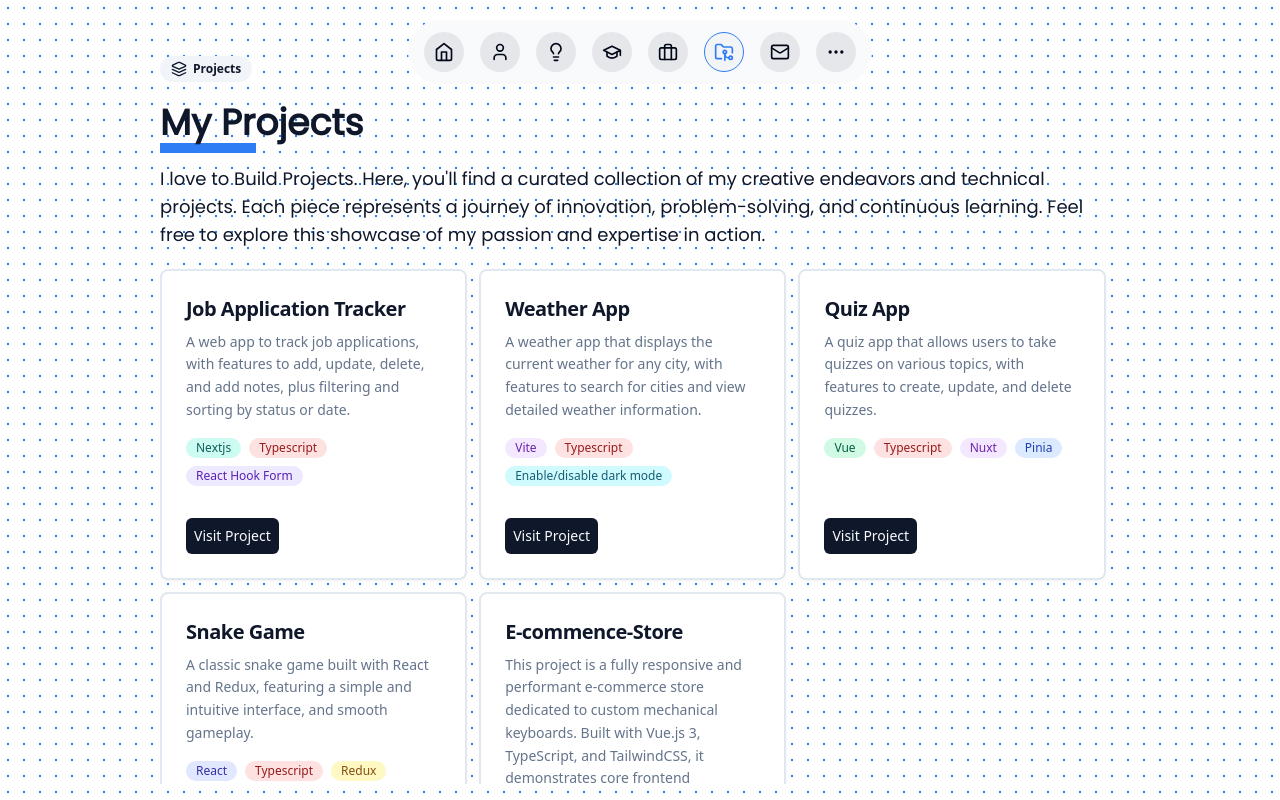
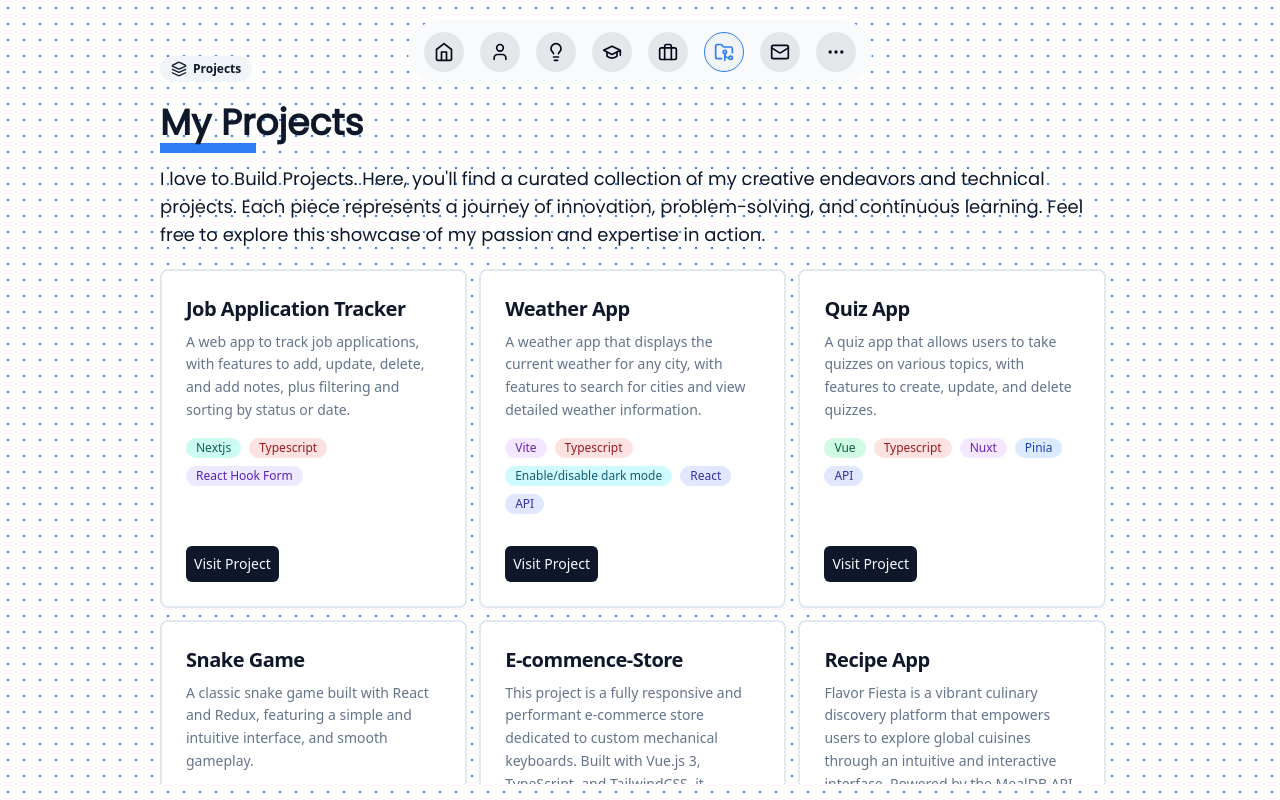
Before and after one commit to mokone-september/Portfolio, a Next.js app: page /projects in a window 1280 px wide. Built offline with nearby package versions, Linux system fonts and the light colour scheme.

Commit message:
feat: add new Recipe App project and update tags for existing projects

```diff
--- a/src/app/projects/page.tsx
+++ b/src/app/projects/page.tsx
@@ -19,14 +19,14 @@ const projectsPage = () => {
       title: "Weather App",
       description:
       'A weather app that displays the current weather for any city, with features to search for cities and view detailed weather information.',
-      tags: ["Vite", "Typescript", "Enable/disable dark mode"],
+      tags: ["Vite", "Typescript", "Enable/disable dark mode", "React", "API"],
       link: "https://atmos-weather-app.vercel.app/",
     },
     {
       title: "Quiz App",
       description:
     'A quiz app that allows users to take quizzes on various topics, with features to create, update, and delete quizzes.',
-    tags: ["Vue", "Typescript", "Nuxt", "Pinia"],
+    tags: ["Vue", "Typescript", "Nuxt", "Pinia", "API"],
       link: "https://quiz-nuxt-smoky.vercel.app/",
     },
     {
@@ -42,6 +42,13 @@ const projectsPage = () => {
     'This project is a fully responsive and performant e-commerce store dedicated to custom mechanical keyboards. Built with Vue.js 3, TypeScript, and TailwindCSS, it demonstrates core frontend engineering skills including routing, state management, component design, SEO, and testing.',
     tags: ["Vue", "Typescript", "Vite", "Pinia", "Tailwindcss"],
       link: "https://e-commerce-store-hazel-xi.vercel.app/",
+    },
+   {
+      title: "Recipe App",
+      description:
+    'Flavor Fiesta is a vibrant culinary discovery platform that empowers users to explore global cuisines through an intuitive and interactive interface. Powered by the MealDB API, the app showcases an extensive collection of recipes with detailed information about ingredients, preparation steps, and regional cuisines.',
+    tags: ["Vite","Typescript", "React", "API"],
+      link: "https://recipe-app-liard-seven.vercel.app/",
     },
   ];
   ;
--- a/src/components/ProjectsCard.tsx
+++ b/src/components/ProjectsCard.tsx
@@ -49,7 +49,7 @@ const ProjectCards: React.FC<ProjectCardProps> = ({ value, num }) => {
                 'Nuxt': 'bg-purple-100 text-purple-800',
                 'Vue': 'bg-emerald-100 text-emerald-800',
                 'React': 'bg-indigo-100 text-indigo-800',
-                'Reacts': 'bg-indigo-100 text-indigo-800',
+                'API': 'bg-indigo-100 text-indigo-800',
                 'Library': 'bg-pink-100 text-pink-800',
                 'Enable/disable dark mode': 'bg-cyan-100 text-cyan-800',
                 'Vite': 'bg-purple-100 text-purple-800',
```
